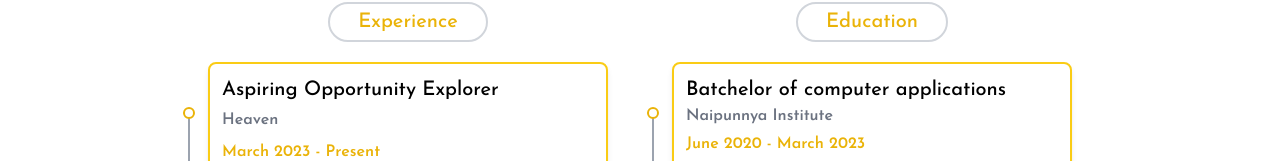
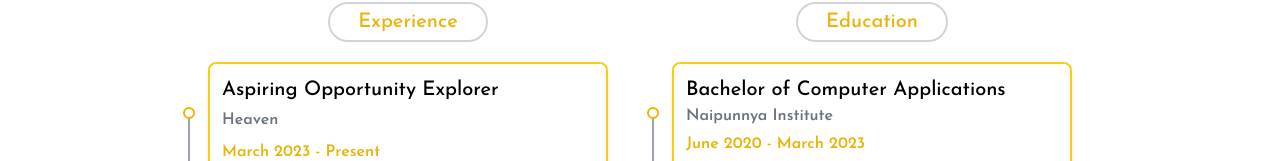
Before and after one commit to DidheemosePS/Portfolio, a Next.js app: page /components/resume in a window 1280 px wide. Shown: the part 142-303 px from the top of the page. Built offline with nearby package versions, Linux system fonts and the light colour scheme.

Commit message:
modified:   app/components/home/page.tsx 	modified:   app/components/resume/page.tsx 	renamed:    public/Didheee.gif -> public/didhee.gif

```diff
--- a/app/components/home/page.tsx
+++ b/app/components/home/page.tsx
@@ -33,7 +33,7 @@ export default function Home() {
       facebookLink: "/",
       xLink: "/",
     },
-    image: "Didheee.gif",
+    image: "didhee.gif",
   };
 
   return (
--- a/app/components/resume/page.tsx
+++ b/app/components/resume/page.tsx
@@ -14,7 +14,7 @@ const experienceData = [
 
 const educationData = [
   {
-    qualification: "Batchelor of computer applications",
+    qualification: "Bachelor of Computer Applications",
     collegeName: "Naipunnya Institute",
     fromTo: "June 2020 - March 2023",
     description:
```
Also changed, not shown: 1 other file (tests, documents, lock files or other folders).
